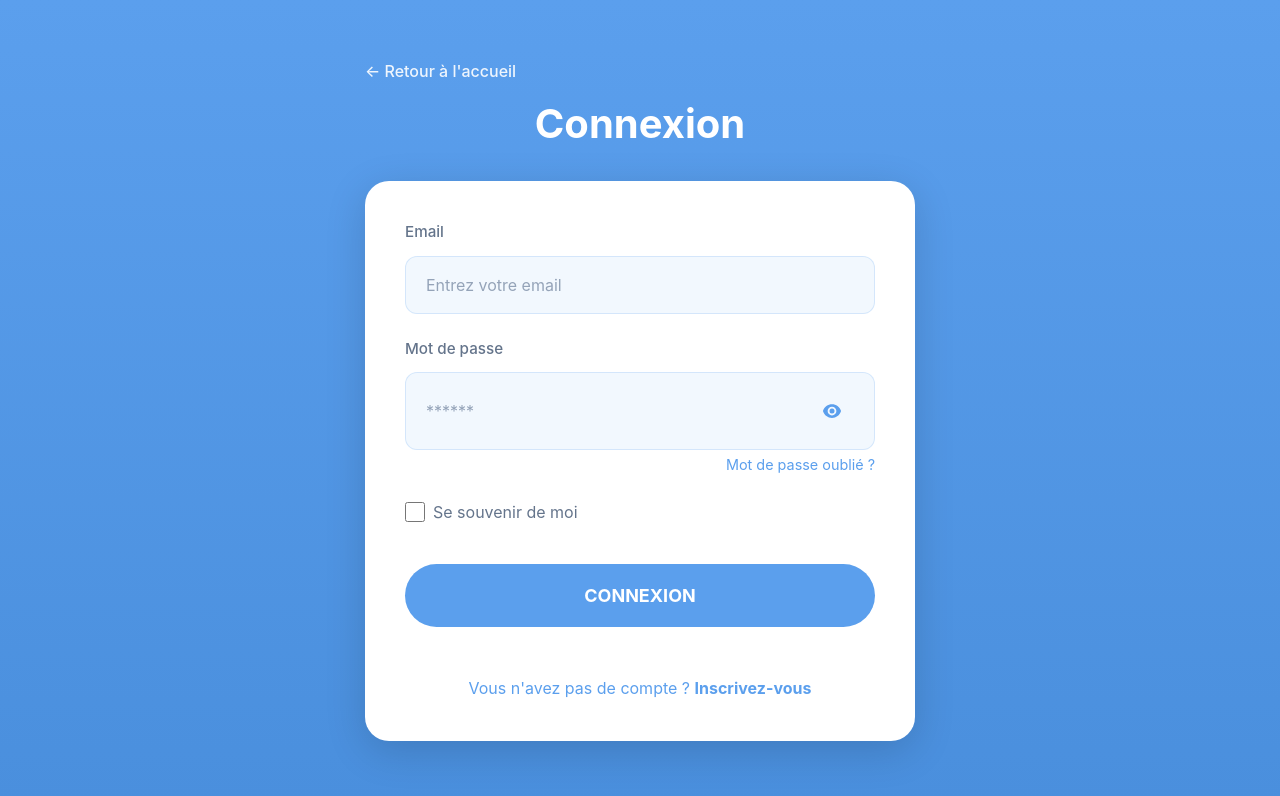
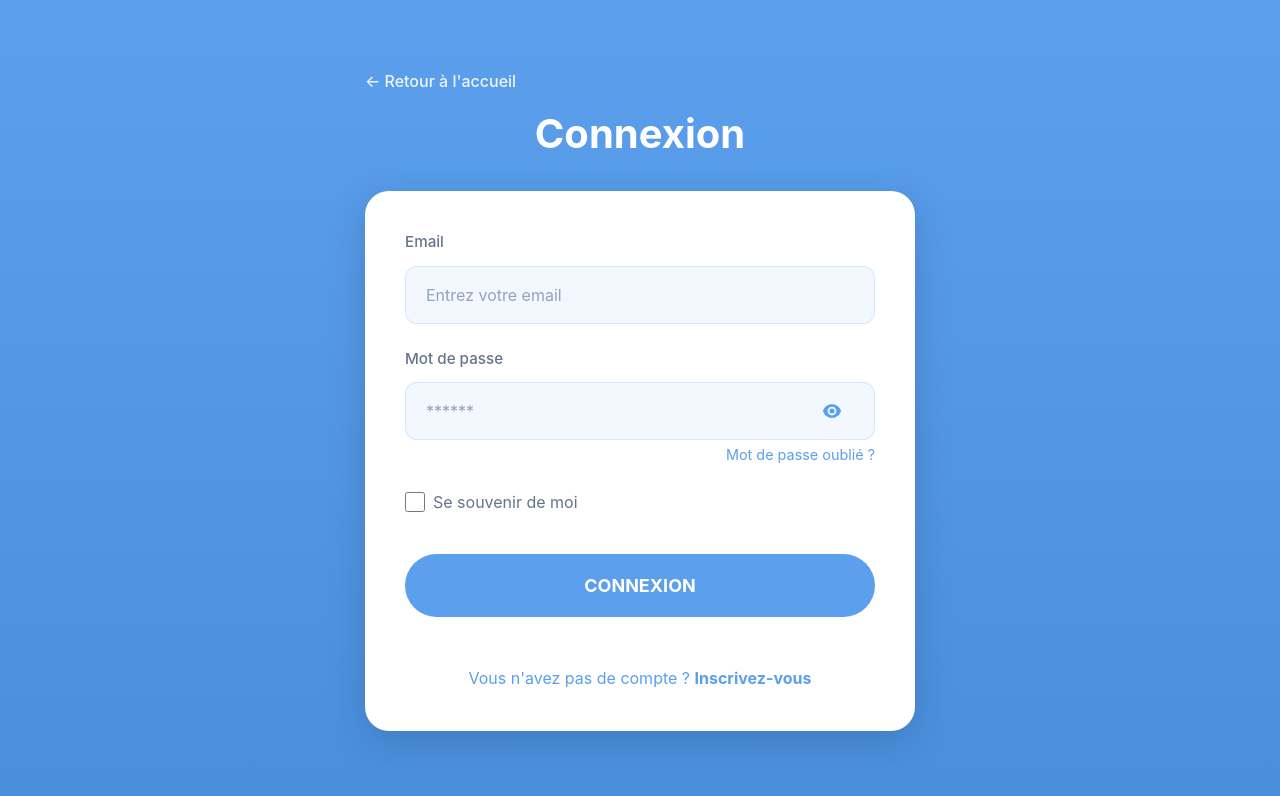
Before and after one commit to clepix21/Fumotion, a React (Create React App) app in the folder app/frontend/: page /login in a window 1280 px wide. Shown: the top 796 px of the page. Built offline with nearby package versions, Linux system fonts and the light colour scheme; no server answers.

Commit message:
style: Améliorer le style du bouton de basculement du mot de passe et ajuster le remplissage de l'entrée

```diff
--- a/app/frontend/src/styles/auth.css
+++ b/app/frontend/src/styles/auth.css
@@ -382,6 +382,10 @@
   line-height: 24px;
 }
 
+.input-wrapper-modern:has(.password-toggle-btn) .form-input-modern {
+  padding-right: 32px;
+}
+
 .form-input-modern::placeholder {
   color: #94a3b8;
 }
@@ -403,20 +407,23 @@
 }
 
 .password-toggle-btn {
+  position: absolute;
+  right: 20px;
+  top: 50%;
+  transform: translateY(-50%);
   background: transparent;
   border: none;
   cursor: pointer;
   color: #5B9FED;
+  padding: 0;
+  margin: 0;
+  height: 24px;
+  width: 24px;
   display: flex;
   align-items: center;
   justify-content: center;
-  padding: 0;
-  margin: 0 0 0 8px;
-  line-height: 1;
+  z-index: 2;
   transition: color 0.2s ease;
-  flex-shrink: 0;
-  height: 24px;
-  width: 24px;
 }
 
 .password-toggle-btn:hover {
```
